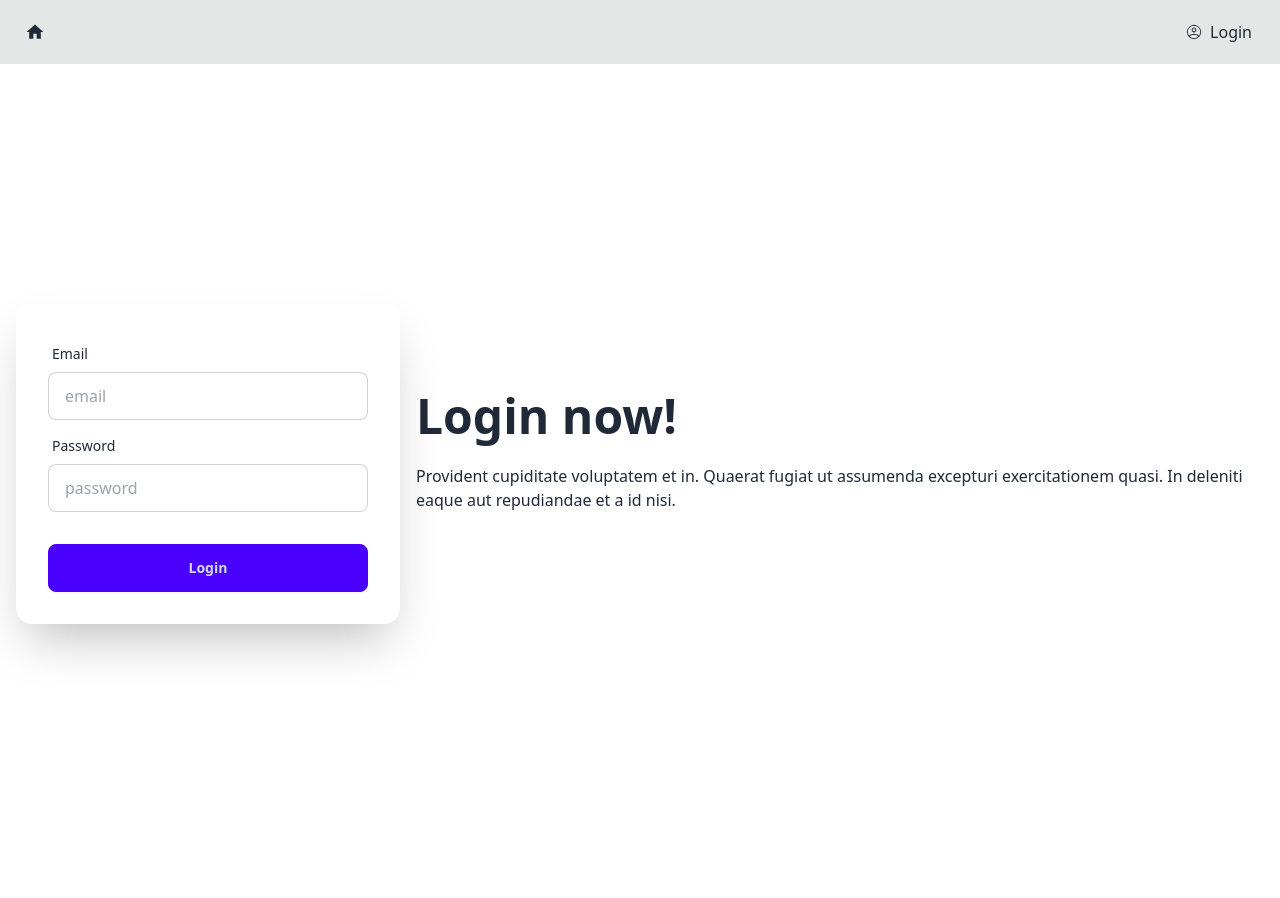
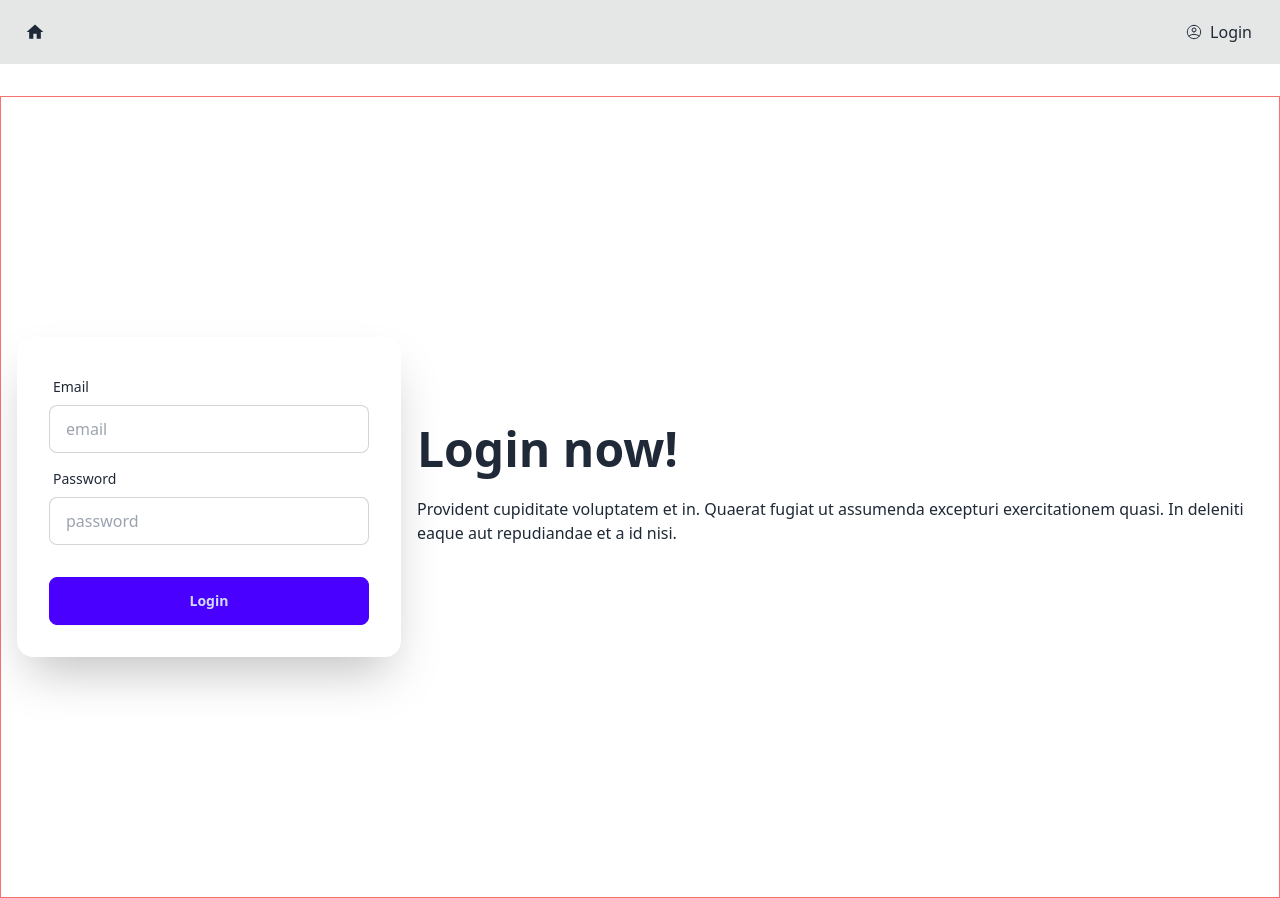
Before and after one commit to PdcShoun/sv-kit, a SvelteKit app: page /login in a window 1280 px wide. Before the commit the page ends 864 px from the top, so only its background shows below. Built offline with nearby package versions, Linux system fonts and the light colour scheme.

Commit message:
move to group main

```diff
--- /dev/null
+++ b/src/routes/(main)/+layout.svelte
@@ -0,0 +1,8 @@
+<script>
+	import Nav from '$lib/layout/Nav.svelte'
+</script>
+
+<Nav />
+<div class="mx-auto max-w-screen-xl mt-8 border border-red-400">
+	<slot />
+</div>
--- a/src/routes/+layout.svelte
+++ b/src/routes/+layout.svelte
@@ -1,9 +1,5 @@
-<script>
+<script lang="ts">
 	import '../app.css'
-	import Nav from './Nav.svelte'
 </script>
 
-<Nav />
-<div class="">
-	<slot />
-</div>
+<slot />
```
Also changed, not shown: src/lib/layout/Nav.svelte (renamed from src/routes/Nav.svelte), src/routes/(main)/+page.svelte (renamed from src/routes/+page.svelte), src/routes/(main)/login/+page.server.ts (renamed from src/routes/login/+page.server.ts), src/routes/(main)/login/+page.svelte (renamed from src/routes/login/+page.svelte), src/routes/(main)/profile/+page.svelte (renamed from src/routes/profile/+page.svelte), src/routes/(main)/register/+page.server.ts (renamed from src/routes/register/+page.server.ts), src/routes/(main)/register/+page.svelte (renamed from src/routes/register/+page.svelte), src/routes/(main)/register/RegisterForm.svelte (added).
